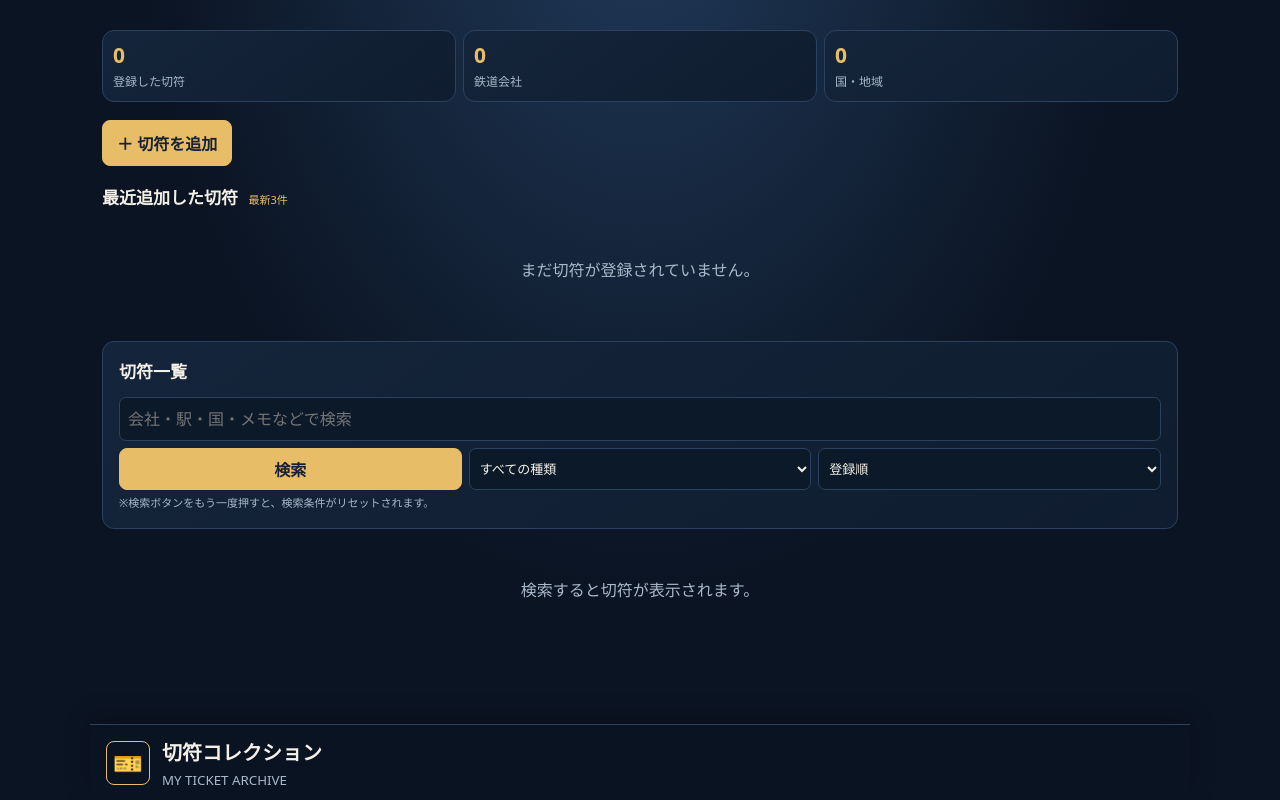
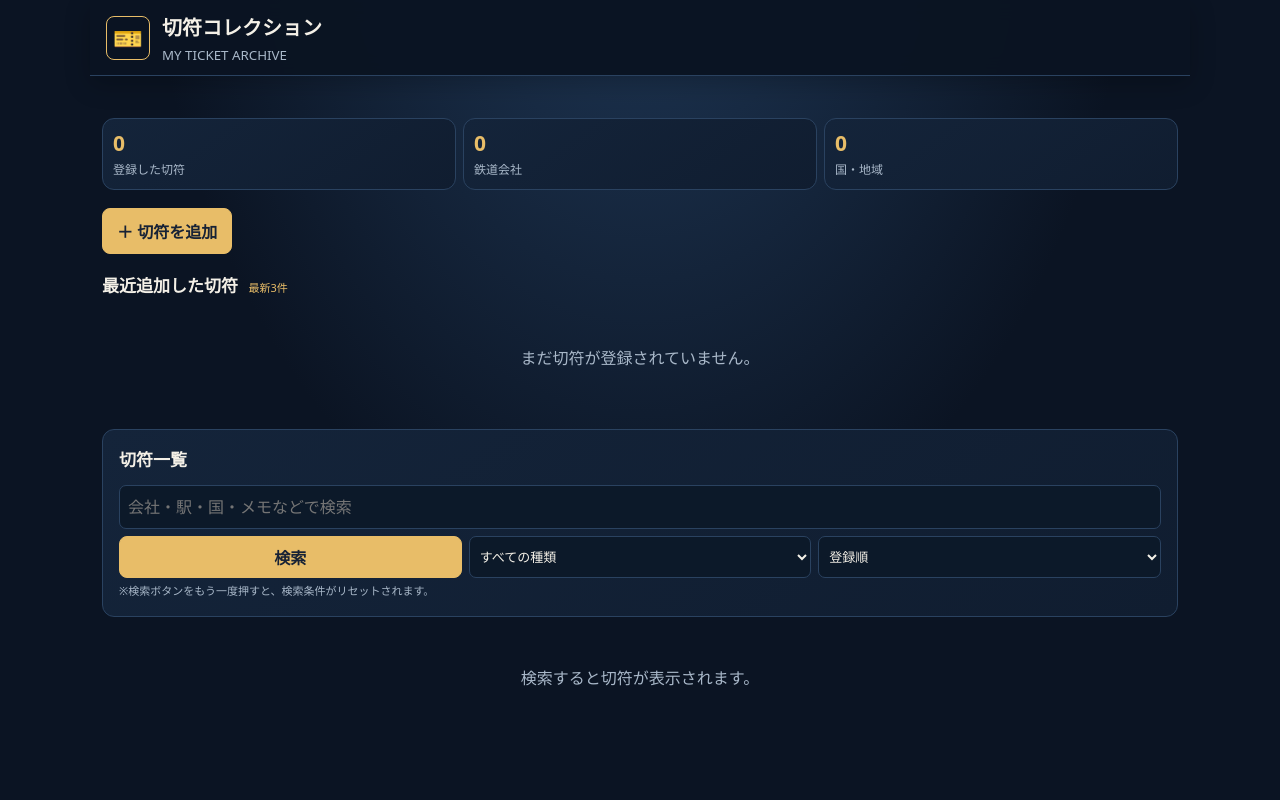
Before and after one commit to JY05haruto/ticket-management, a plain HTML site: page index.html in a window 1280 px wide. Drawn offline with Linux system fonts and the light colour scheme.

Commit message:
Move fixed app header to top

```diff
--- a/index.html
+++ b/index.html
@@ -114,22 +114,22 @@ html,body{min-height:100%;padding-top:env(safe-area-inset-top)}
   box-shadow:none!important;
 }
 
-/* Pin the app title and ticket icon to the bottom edge as a fixed footer. */
+/* Pin the app title and ticket icon to the top edge. */
 .top{
   position:fixed;
   left:50%;
-  bottom:0;
+  top:0;
   transform:translateX(-50%);
   width:min(1100px,100%);
   z-index:4;
-  padding:10px 16px calc(10px + env(safe-area-inset-bottom));
-  border-top:1px solid var(--line);
-  border-bottom:0;
+  padding:calc(10px + env(safe-area-inset-top)) 16px 10px;
+  border-bottom:1px solid var(--line);
+  border-top:0;
   background:rgba(11,20,35,.97);
-  box-shadow:0 -8px 24px rgba(0,0,0,.22);
+  box-shadow:0 8px 24px rgba(0,0,0,.22);
   backdrop-filter:blur(10px);
 }
-.app{padding-bottom:calc(100px + env(safe-area-inset-bottom))!important}
+.app{padding-top:calc(100px + env(safe-area-inset-top))!important}
 
 </style>
 </head>
```
